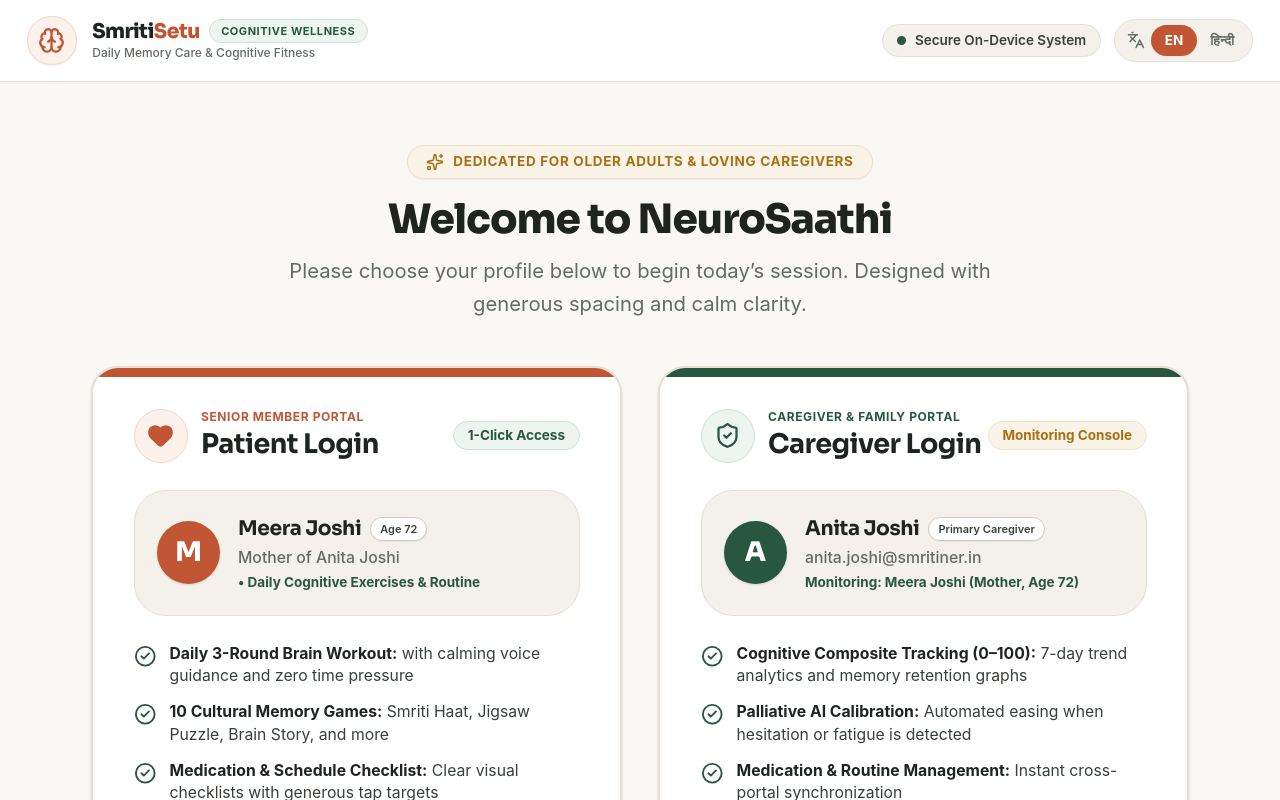
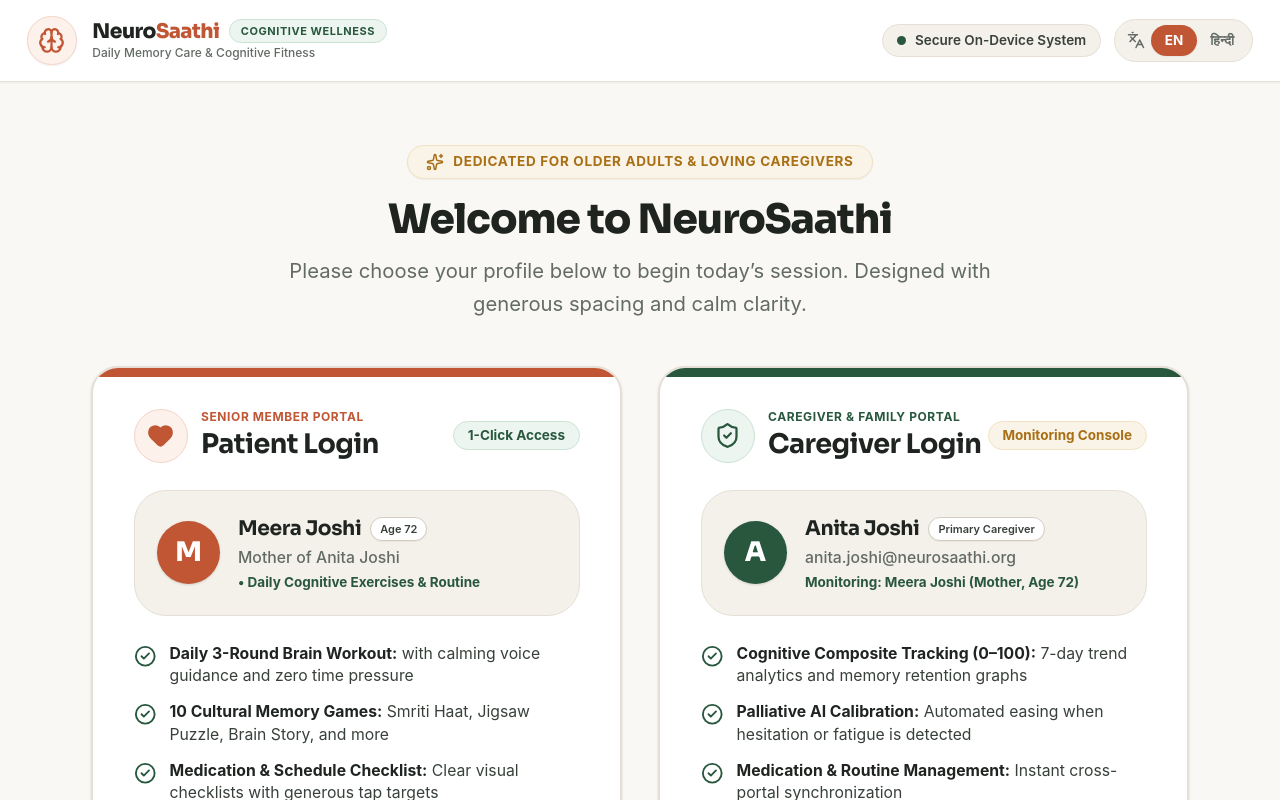
Before and after one commit to ParthNaukarkar/Dementia-, a React (Vite) app: page / in a window 1280 px wide. Shown: the top 800 px of the page. Built offline with nearby package versions, Linux system fonts and the light colour scheme.

Commit message:
feat(branding): unify platform identity to NeuroSaathi across portals, login, reports, and documentation

```diff
--- a/public/storage_bridge.html
+++ b/public/storage_bridge.html
@@ -2,11 +2,11 @@
 <html>
 <head>
   <meta charset="utf-8">
-  <title>SmritiNER Storage Bridge</title>
+  <title>NeuroSaathi Storage Bridge</title>
 </head>
 <body>
 <script>
-  // Cross-port localStorage & Broadcast relay for SmritiNER
+  // Cross-port localStorage & Broadcast relay for NeuroSaathi
   function isAllowedOrigin(origin) {
     if (!origin || typeof origin !== 'string') return false;
     try {
--- a/scripts/start_both_portals.js
+++ b/scripts/start_both_portals.js
@@ -9,7 +9,7 @@ const isWindows = process.platform === 'win32';
 const npxCmd = isWindows ? 'npx.cmd' : 'npx';
 
 console.log('---------------------------------------------------------');
-console.log('🚀 Launching SmritiNER Dual-Portal Architecture');
+console.log('🚀 Launching NeuroSaathi Dual-Portal Architecture');
 console.log('   🟢 Patient Portal:   http://localhost:5173');
 console.log('   🟣 Caregiver Portal: http://localhost:5174');
 console.log('---------------------------------------------------------\n');
--- a/src/components/auth/LoginPage.tsx
+++ b/src/components/auth/LoginPage.tsx
@@ -55,7 +55,7 @@ export const LoginPage: React.FC<LoginPageProps> = ({
             <div>
               <div className="flex items-center gap-2">
                 <h1 className="font-['Sora'] font-extrabold text-lg text-[#1F2421] leading-tight tracking-tight">
-                  <span>Smriti</span><span className="text-[#C05634]">Setu</span>
+                  <span>Neuro</span><span className="text-[#C05634]">Saathi</span>
                 </h1>
                 <span className="text-[11px] font-bold uppercase tracking-wider px-2.5 py-0.5 rounded-full bg-[#EDF5F0] text-[#28573E] border border-[#CCE2D4]">
                   {language === 'hi' ? 'बुजुर्ग संज्ञान मंच' : 'Cognitive Wellness'}
--- a/src/components/dashboard/ClinicalSessionReportModal.tsx
+++ b/src/components/dashboard/ClinicalSessionReportModal.tsx
@@ -502,7 +502,7 @@ export const ClinicalSessionReportModal: React.FC<ClinicalSessionReportModalProp
     const score = dailyComposite ? dailyComposite.score : 84;
     const gamesCount = dailyComposite ? dailyComposite.gamesPlayedCount : 2;
 
-    const summaryText = `📋 SMRITI SETU - CAREGIVER DAILY REPORT & QUICK ANALYSIS
+    const summaryText = `📋 NEUROSAATHI - CAREGIVER DAILY REPORT & QUICK ANALYSIS
 Patient: ${patientName} (${patientAge} yrs, ${diagnosis})
 Date & Time: ${completedDate}
 
--- a/src/components/portals/CaregiverPortal.tsx
+++ b/src/components/portals/CaregiverPortal.tsx
@@ -464,14 +464,14 @@ export const CaregiverPortal: React.FC<CaregiverPortalProps> = ({
           <div className={`flex items-center min-w-0 ${isSidebarCollapsed ? 'justify-center' : 'gap-3'}`}>
             <div
               className="w-10 h-10 rounded-2xl bg-[#EDF5F0] border border-[#CCE2D4] flex items-center justify-center shadow-xs shrink-0 text-[#28573E]"
-              title="Smriti Setu"
+              title="NeuroSaathi"
             >
               <Brain className="w-5 h-5 text-[#28573E]" />
             </div>
             {!isSidebarCollapsed && (
               <div className="min-w-0 overflow-hidden">
                 <h1 className="font-['Sora'] font-extrabold text-base tracking-tight text-[#1F2421] leading-tight flex items-center gap-1 truncate">
-                  <span>Smriti</span><span className="text-[#C05634]">Setu</span>
+                  <span>Neuro</span><span className="text-[#C05634]">Saathi</span>
                 </h1>
                 <p className="text-[11px] text-[#28573E] font-bold mt-0.5 truncate">
                   {t.caregiverSupport}
@@ -891,7 +891,7 @@ export const CaregiverPortal: React.FC<CaregiverPortalProps> = ({
                     {caretaker.name}
                   </p>
                   <p className="text-xs text-[#636B65] truncate mt-0.5">
-                    {caretaker.email || 'caregiver@smritisetu.org'}
+                    {caretaker.email || 'caregiver@neurosaathi.org'}
                   </p>
                 </div>
 
--- a/src/components/portals/PatientPortal.tsx
+++ b/src/components/portals/PatientPortal.tsx
@@ -338,7 +338,7 @@ export const PatientPortal: React.FC<PatientPortalProps> = ({
             </div>
             <div>
               <h1 className="font-['Sora'] font-extrabold text-lg text-[#1F2421] leading-tight flex items-center gap-1">
-                <span>Smriti</span><span className="text-[#C05634]">Setu</span>
+                <span>Neuro</span><span className="text-[#C05634]">Saathi</span>
               </h1>
               <p className="text-[12px] font-bold text-[#28573E] uppercase tracking-wider">
                 {t.patientPortal} • <span className="text-[#1F2421]">{patient.name}</span>
--- a/src/utils/authStorage.ts
+++ b/src/utils/authStorage.ts
@@ -75,7 +75,7 @@ export function ensureDemoProfiles(): { caretaker: CaretakerUser; patient: Patie
       id: 'caretaker_anita_01',
       name: 'Anita Joshi',
       age: 44,
-      email: 'anita.joshi@smritiner.in',
+      email: 'anita.joshi@neurosaathi.org',
       createdAt: new Date().toISOString(),
     };
     saveStoredCaretaker(caretaker);
--- a/src/utils/caregiverStorage.ts
+++ b/src/utils/caregiverStorage.ts
@@ -109,7 +109,7 @@ export function getStoredRoutine(patientId: string): DailyRoutineItem[] {
       id: 'rout_02',
       patientId,
       time: '09:30 AM',
-      activity: 'SmritiNER Daily Cognitive Therapy (Day 1 Workout)',
+      activity: 'NeuroSaathi Daily Cognitive Therapy (Day 1 Workout)',
       category: 'cognitive',
       completed: true,
     },
--- a/src/utils/reportsStorage.ts
+++ b/src/utils/reportsStorage.ts
@@ -330,7 +330,7 @@ export function downloadReportDocument(
   const trialsVal = report.trialsSummary || '5 of 6 correct';
 
   const content = `================================================================================
-SMRITI SETU - STANDARDIZED DIGITAL CLINICAL REPORT
+NEUROSAATHI - STANDARDIZED DIGITAL CLINICAL REPORT
 Healthcare Telemetry & Neurocognitive Evaluation
 ================================================================================
 
@@ -374,7 +374,7 @@ DATA REGULATORY:    ABDM Verified (M3 Micro-Level Digital Health Records)
 ${JSON.stringify(report.fullPayload || report, null, 2)}
 
 ================================================================================
-CONFIDENTIAL MEDICAL DOCUMENT - ISSUED VIA SMRITI SETU
+CONFIDENTIAL MEDICAL DOCUMENT - ISSUED VIA NEUROSAATHI
 Protected under Digital Health Privacy & Geriatric Clinical Best Practices.
 ================================================================================
 `;
```
Also changed, not shown: 2 other files (tests, documents, lock files or other folders).
